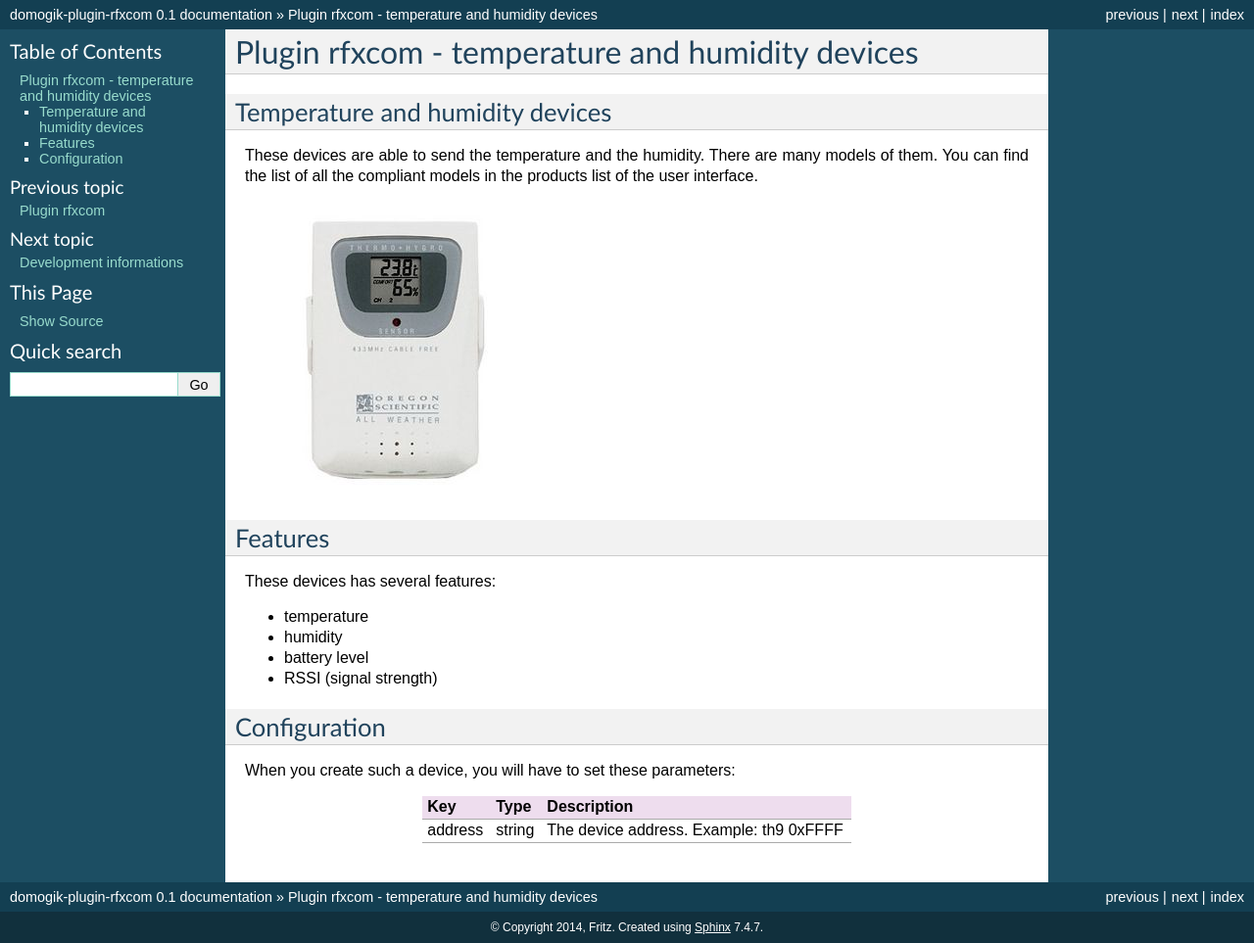
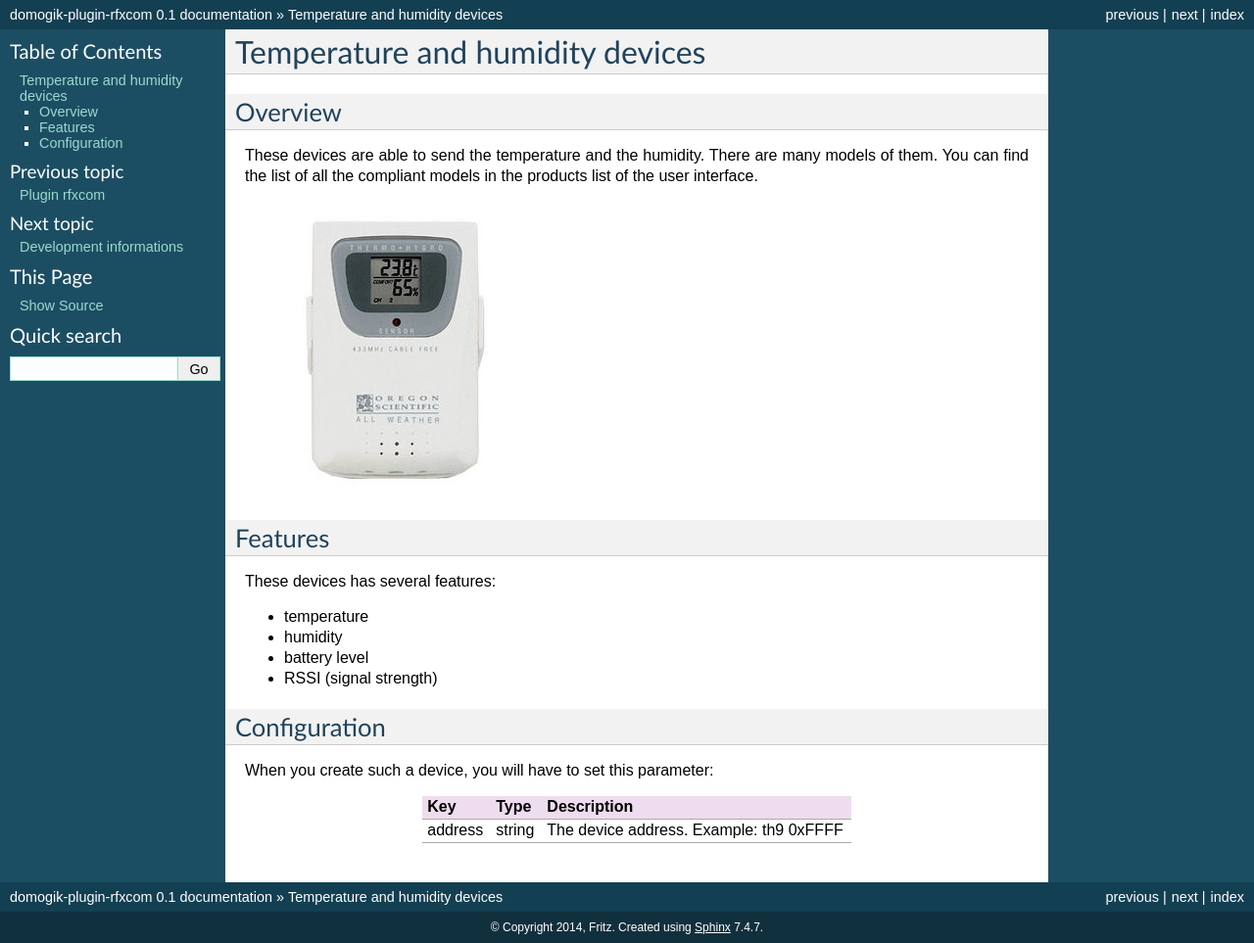
Before and after one commit to fritz-smh/domogik-plugin-rfxcom, a Sphinx documentation site: the page built from doc/device_type/temperature_humidity.txt, in a window 1280 px wide. Shown: the whole page at 98% size. Built offline with Sphinx 7.4.7, drawn with Linux system fonts in a browser that asks for light colours.

Commit message:
Doc improvment

```diff
--- a/doc/device_type/temperature_humidity.txt
+++ b/doc/device_type/temperature_humidity.txt
@@ -1,9 +1,9 @@
-================================================
-Plugin rfxcom - temperature and humidity devices
-================================================
-
+================================
 Temperature and humidity devices
 ================================
+
+Overview
+========
 
 These devices are able to send the temperature and the humidity. There are many models of them. You can find the list of all the compliant models in the products list of the user interface.
 
@@ -23,7 +23,7 @@ These devices has several features:
 Configuration
 =============
 
-When you create such a device, you will have to set these parameters:
+When you create such a device, you will have to set this parameter:
 
 ===================== =========================== ======================================================================
 Key                   Type                        Description
--- a/info.json
+++ b/info.json
@@ -443,7 +443,7 @@
                 {
                     "key": "device",
                     "xpl" : true,
-                    "description": "Device address. Example: th9 0xFFFF",
+                    "description": "Device address. Example: temp0 0xFFFF",
                     "type": "string"
                 }
             ]
```
